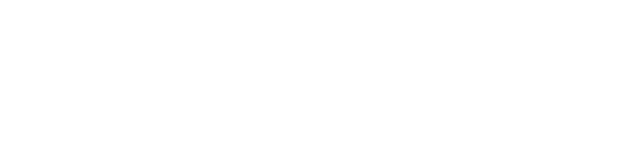
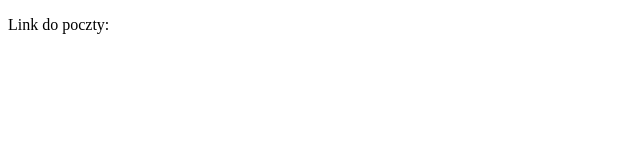
Before and after one commit to NatanZSE/programowanie, a plain HTML site: page poczta_Zagdański.html in a window 1280 px wide. Shown: the whole page, without its empty margins (0-640 px from the left). Drawn offline with Linux system fonts and the light colour scheme.

Commit message:
Update poczta_Zagdański.html

```diff
--- a/poczta_Zagdański.html
+++ b/poczta_Zagdański.html
@@ -6,5 +6,6 @@
 			<title> </title>
 		</head>
 		<body>
+			<p>Link do poczty: <a href="mailto:zabrockibartek40@gmail.com"></a></p><br>
 		</body>
 	</html>
```
